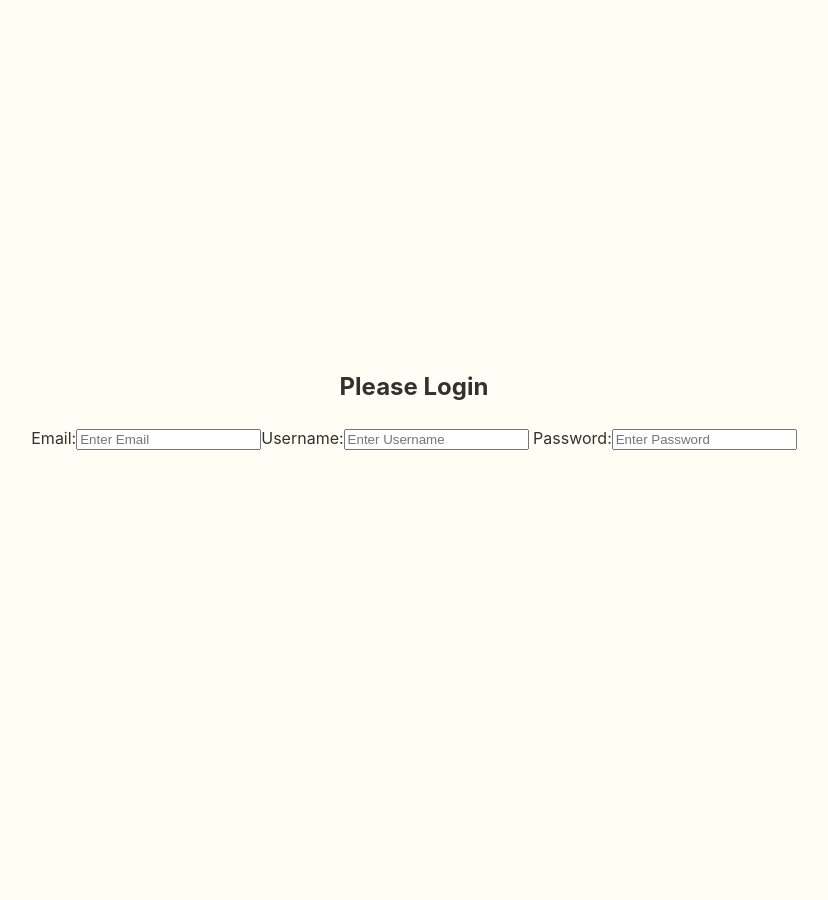
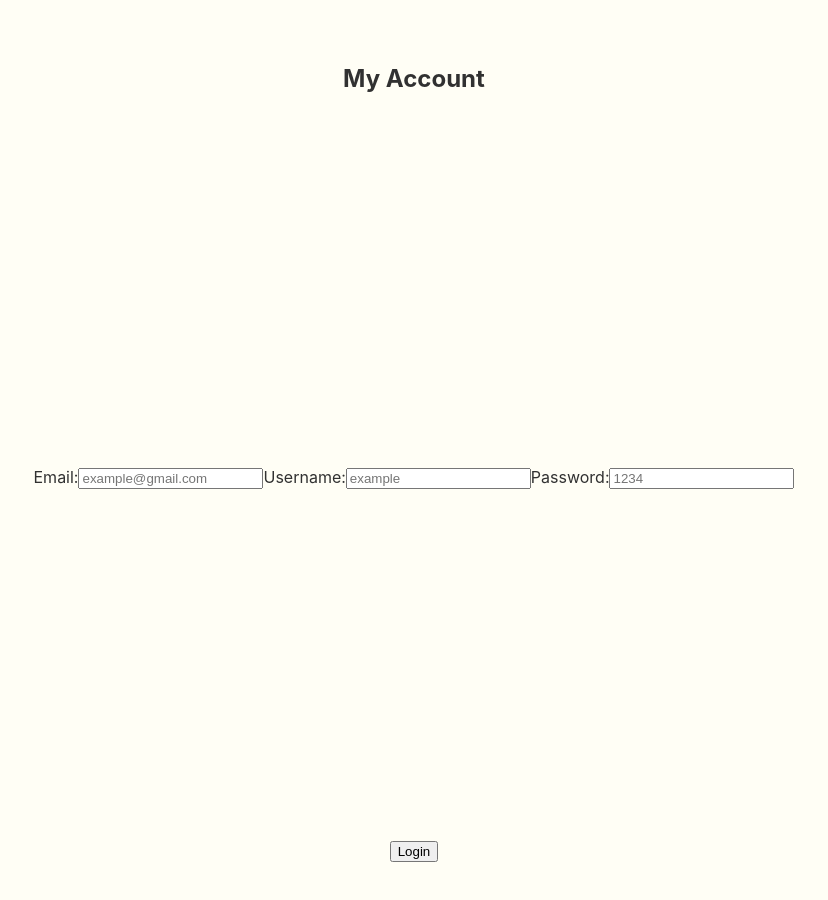
Before and after one commit to cammcinnes/fundme, a React (Create React App) app in the folder project/frontend/: page / in a window 1280 px wide. Shown: the top 900 px of the page, without its empty margins (226-1054 px from the left). Before the commit the page ends 800 px from the top, so only its background shows below. Built offline with nearby package versions, Linux system fonts and the light colour scheme.

Commit message:
Make insert component more reusable

```diff
--- a/project/frontend/src/App.css
+++ b/project/frontend/src/App.css
@@ -12,5 +12,11 @@ body {
   display: flex;
   justify-content: center;
   align-items: center;
+}
+.login {
+  text-align: center;
+  display: flex;
+  justify-content: center;
+  align-items: center;
   height: 720px;
 }
--- /dev/null
+++ b/project/frontend/src/components/Button.js
@@ -0,0 +1,7 @@
+function Button(props) {
+    return (
+        <button type = 'submit'> {props.name} </button>
+    );
+}
+
+export default Button;
--- a/project/frontend/src/components/Insert.js
+++ b/project/frontend/src/components/Insert.js
@@ -1,15 +1,13 @@
-function Insert() {
+function Insert(props) {
     return (
         <form>
-           <label>Email:
-               <input type="email" name="insertEmail" placeholder="Enter Email" maxLength="50" required/>
+           <label>{props.label}
+               <input type={props.type}
+                      name={props.name}
+                      placeholder={props.placeholder}
+                      maxLength={props.length}
+                      required/>
                </label>
-           <label>Username:
-               <input type="text" name="insertUsername" placeholder="Enter Username" maxLength="50" required/>
-               </label>
-           <label> Password:
-               <input type="password" name="insertPassword" placeholder="Enter Password" maxLength="50" required/>
-            </label>
         </form>
     )
 }
--- a/project/frontend/src/pages/Login.js
+++ b/project/frontend/src/pages/Login.js
@@ -1,12 +1,30 @@
 import Insert from "../components/Insert";
-
+import Button from "../components/Button";
+import '../App.css';
 
 
 function Login(){
     return (
-            <div className="login">
-                <h2> Please Login </h2>
-                <Insert />
+            <div>
+                <h2>My Account</h2>
+                <div className='login'>
+                    <Insert label={'Email:'}
+                            type={'email'}
+                            name={'insertEmail'}
+                            placeholder={'example@gmail.com'}
+                            length={50}/>
+                    <Insert label={'Username:'}
+                            type={'text'}
+                            name={'insertUsername'}
+                            placeholder={'example'}
+                            length={50}/>
+                    <Insert label={'Password:'}
+                            type={'password'}
+                            name={'insertPass'}
+                            placeholder={'1234'}
+                            length={50}/>
+                </div>
+                <Button name={"Login"}/>
             </div>
     );
 }
```
Also changed, not shown: project/frontend/src/pages/Welcome.js (+7 -0 lines).
